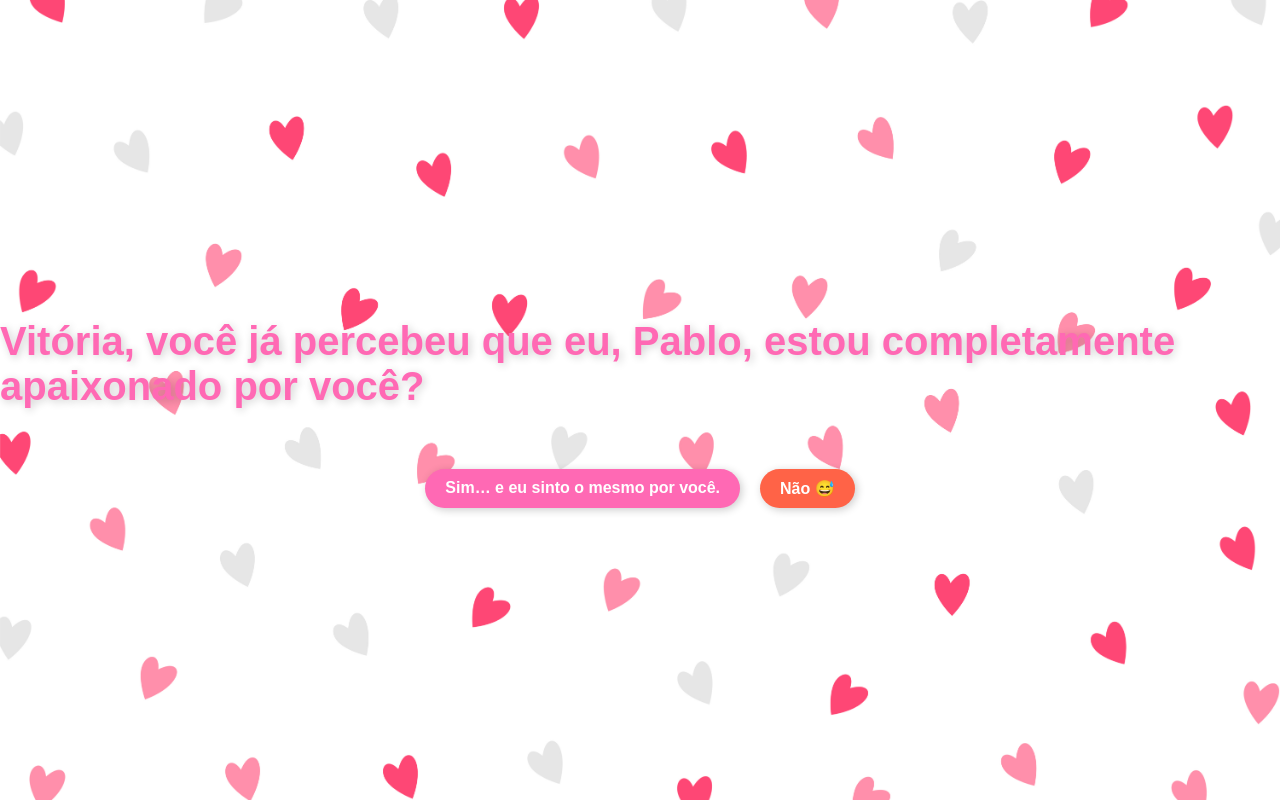
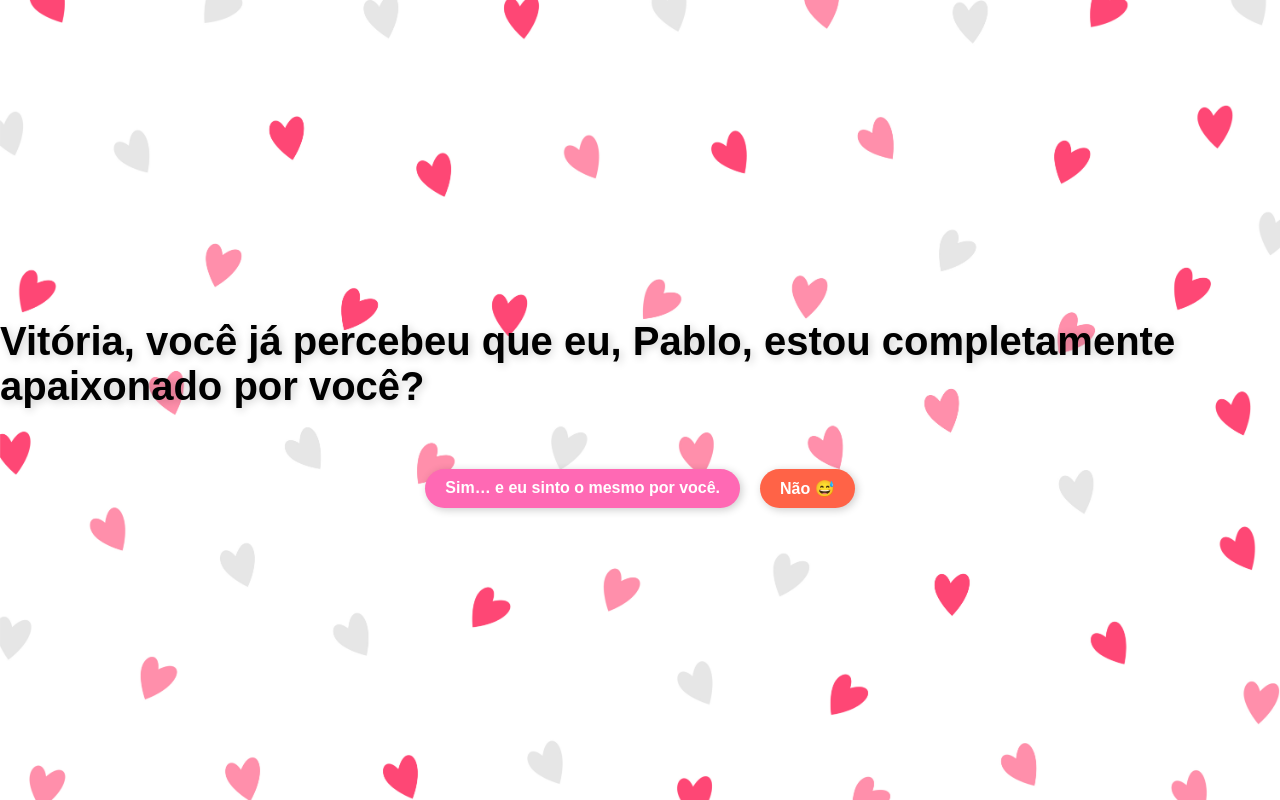
Before and after one commit to rodrigoP31/jogoDoAmorr, a plain HTML site: page index.html in a window 1280 px wide. Drawn offline with Linux system fonts and the light colour scheme.

Commit message:
Change h1 color to black in style.css

```diff
--- a/style.css
+++ b/style.css
@@ -13,7 +13,7 @@ body {
 
   h1 {
     font-size: 40px;
-    color: #FF69B4;
+    color: #000000;
     margin-bottom: 40px;
     text-shadow: 2px 2px 8px rgba(0, 0, 0, 0.2);
   }
```
